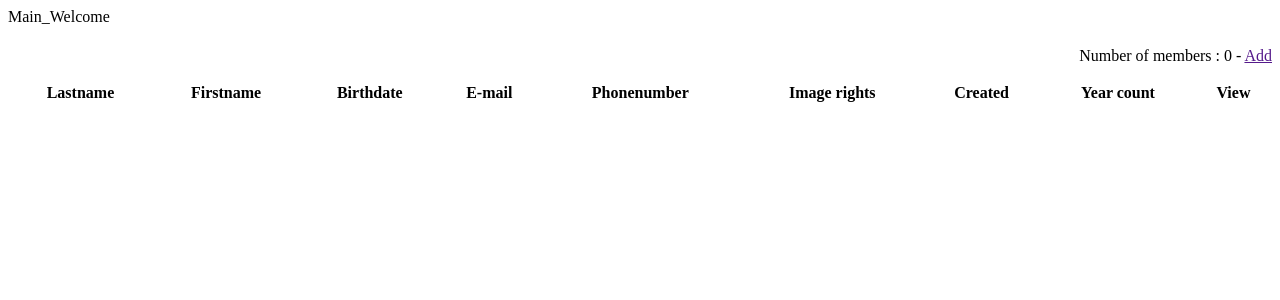
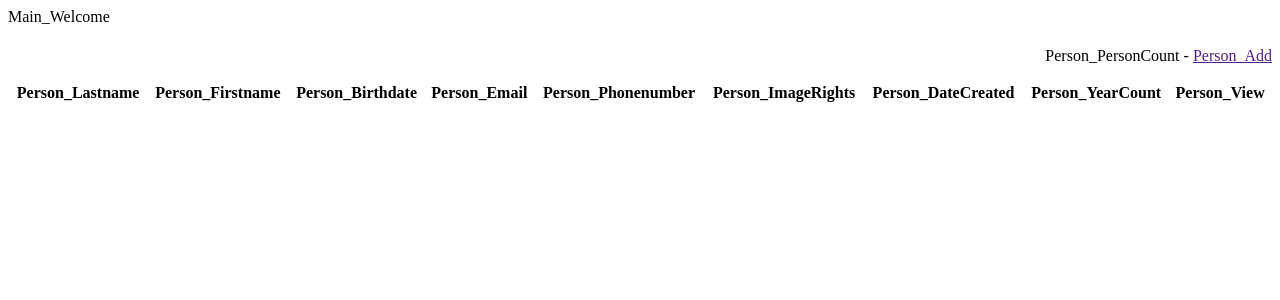
Before and after one commit to Salsassoc/salsassoc, a PHP site: template views/person.list.html.php in a window 1280 px wide. Shown: the top 300 px of the page. Run offline with PHP 8.4, Linux system fonts and the light colour scheme; the template is opened without the code that fills it, so the values that code supplies are empty; some libraries are stand-ins or nearby versions.

Commit message:
Localize person list

```diff
--- a/views/layout.html.php
+++ b/views/layout.html.php
@@ -22,8 +22,12 @@
   </div>
   <div id="main" class="content">
     <!-- main content -->
-    <h1><?php echo h($page_title) ?></h1>
-    <?php echo $content; ?>
+	<div class="content-top">
+    	<h1><?php echo h($page_title) ?></h1>
+	</div>
+	<div class="content-body">
+    	<?php echo $content; ?>
+	</div>
   </div>
   <!--
     $sidebar contains the content_for('sidebar') captured content.
--- a/views/person.list.html.php
+++ b/views/person.list.html.php
@@ -1,21 +1,21 @@
 <p align="right">
-Number of members : <?php echo count($personlist); ?>
--
-<a href="<?php echo url_for('/members/add')?>">Add</a>
+<?php printf(TS::Person_PersonCount, count($personlist)); ?>
+ -
+<a href="<?php echo url_for('/members/add')?>"><?php echo TS::Person_Add; ?></a>
 </p>
 
 <table width="100%" class="list">
 <thead>
 <tr>
-  <th>Lastname</th>
-  <th>Firstname</th>
-  <th>Birthdate</th>
-  <th>E-mail</th>
-  <th>Phonenumber</th>
-  <th>Image rights</th>
-  <th>Created</th>
-  <th>Year count</th>
-  <th>View</th>
+  <th><?php echo TS::Person_Lastname; ?></th>
+  <th><?php echo TS::Person_Firstname; ?></th>
+  <th><?php echo TS::Person_Birthdate; ?></th>
+  <th><?php echo TS::Person_Email; ?></th>
+  <th><?php echo TS::Person_Phonenumber; ?></th>
+  <th><?php echo TS::Person_ImageRights; ?></th>
+  <th><?php echo TS::Person_DateCreated; ?></th>
+  <th><?php echo TS::Person_YearCount; ?></th>
+  <th><?php echo TS::Person_View; ?></th>
 </tr>
 </thead>
 <tbody>
@@ -26,25 +26,17 @@ Number of members : <?php echo count($personlist); ?>
 <tr>
   <td><?php echo $person['lastname'] ?></td>
   <td><?php echo $person['firstname'] ?></td>
-  <td><?php echo $person['birthdate'] ?></td>
+  <td><?php echo TSHelper::getShortDateTextFromDBDate($person['birthdate']) ?></td>
   <td><?php echo $person['email'] ?></td>
   <td><?php echo $person['phonenumber'] ?></td>
-  <td>
-    <?php if($person['image_rights'] == null){ ?>
-     ?
-    <?php }elseif($person['image_rights'] == 'false'){ ?>
-     No
-    <?php }else{ ?>
-     Yes
-    <?php } ?>
-  </td>
+  <td><?php echo TSHelper::getYesNoUnknownText($person['image_rights']); ?></td>
   <td><?php echo $person['creation_date'] ?></td>
   <td>
-	<?php echo $person['year_count'] ?> year
+	<?php echo sprintf(TS::Person_YearCountText, $person['year_count']);?>
 	<!--(<?php echo $person['cotisation_count'] ?> cotis.)-->
   </td>
   <td>
-    <a href="<?php echo url_for('/members', $person['id'])?>">View</a>
+    <a href="<?php echo url_for('/members', $person['id'])?>"><?php echo TS::Person_View; ?></a>
   </td>
 </tr>
 <?php
--- a/views/style.css.php
+++ b/views/style.css.php
@@ -47,6 +47,10 @@ a:hover {
 	text-decoration:underline;
 }
 
+h1 {
+	margin:5px 0px 5px 0px;
+}
+
 .list
 {
 	border-collapse: collapse;
```
Also changed, not shown: ts/ts_en.php (+16 -0 lines), ts/ts_fr.php (+16 -0 lines), ts/ts_helper.php (+12 -1 lines).
